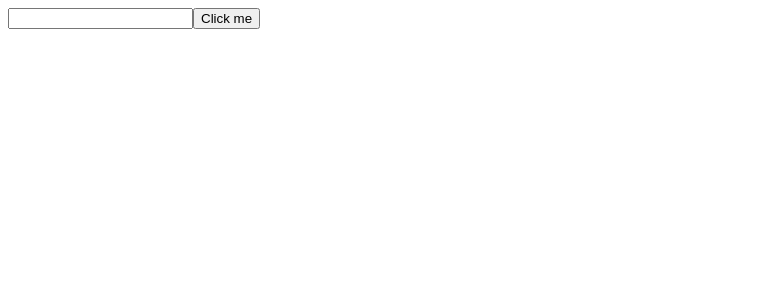
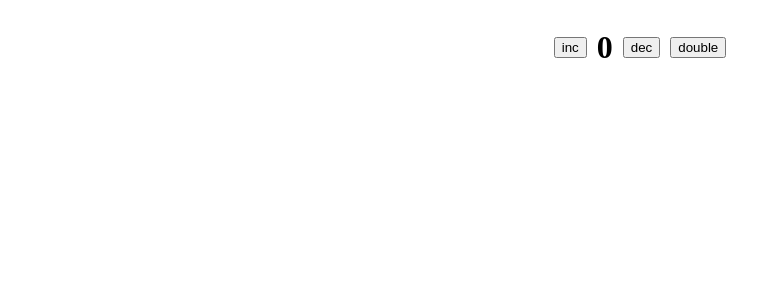
Before and after one commit to LivinkumarS/Nivashkanna-react-class, a React (Vite) app: page / in a window 1280 px wide. Shown: the top 300 px of the page, without its empty margins (0-781 px from the left). Built offline with nearby package versions, Linux system fonts and the light colour scheme.

Commit message:
Hooks--> useReducer

```diff
--- a/src/App.jsx
+++ b/src/App.jsx
@@ -1,18 +1,52 @@
 import React from "react";
-import { useRef } from "react";
+import { useReducer } from "react";
+import { useState } from "react";
+
+function reducerFn(state, action) {
+  if (action == "increment") {
+    return { key: state.key + 1 };
+  } else if (action === "decrement") {
+    return { key: state.key - 1 };
+  } else {
+    return { key: state.key * 2 };
+  }
+}
 
 export default function App() {
-  const inputRef = useRef();
+  // const [count, setCount] = useState(0);
+
+  const [count, dispatch] = useReducer(reducerFn, { key: 0 });
 
   return (
-    <div>
-      <input ref={inputRef} type="text" />
+    <div
+      style={{
+        display: "flex",
+        alignItems: "center",
+        justifyContent: "center",
+        gap: "10px",
+      }}
+    >
       <button
         onClick={() => {
-          inputRef.current.focus();
+          dispatch("increment");
         }}
       >
-        Click me
+        inc
+      </button>
+      <h1>{count.key}</h1>
+      <button
+        onClick={() => {
+          dispatch("decrement");
+        }}
+      >
+        dec
+      </button>
+      <button
+        onClick={() => {
+          dispatch("double");
+        }}
+      >
+        double
       </button>
     </div>
   );
```
Also changed, not shown: React Notes.txt.
